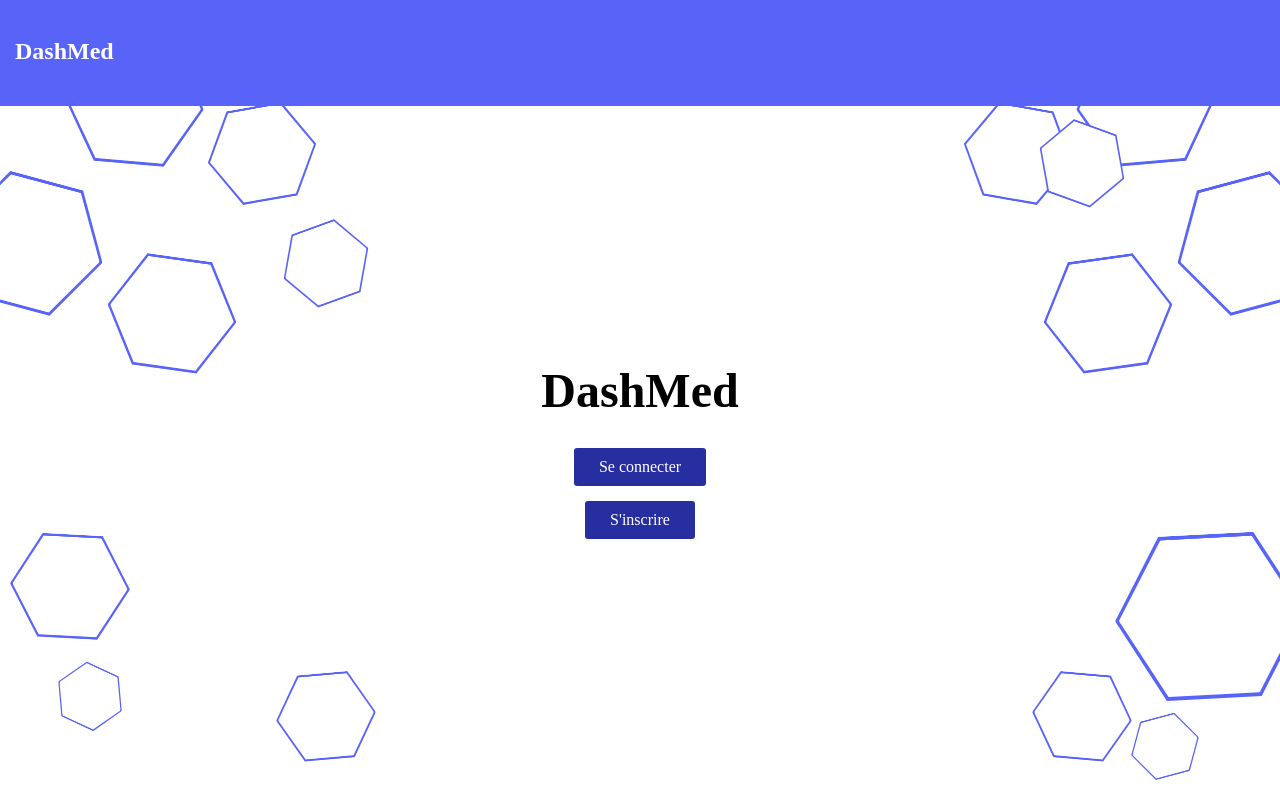
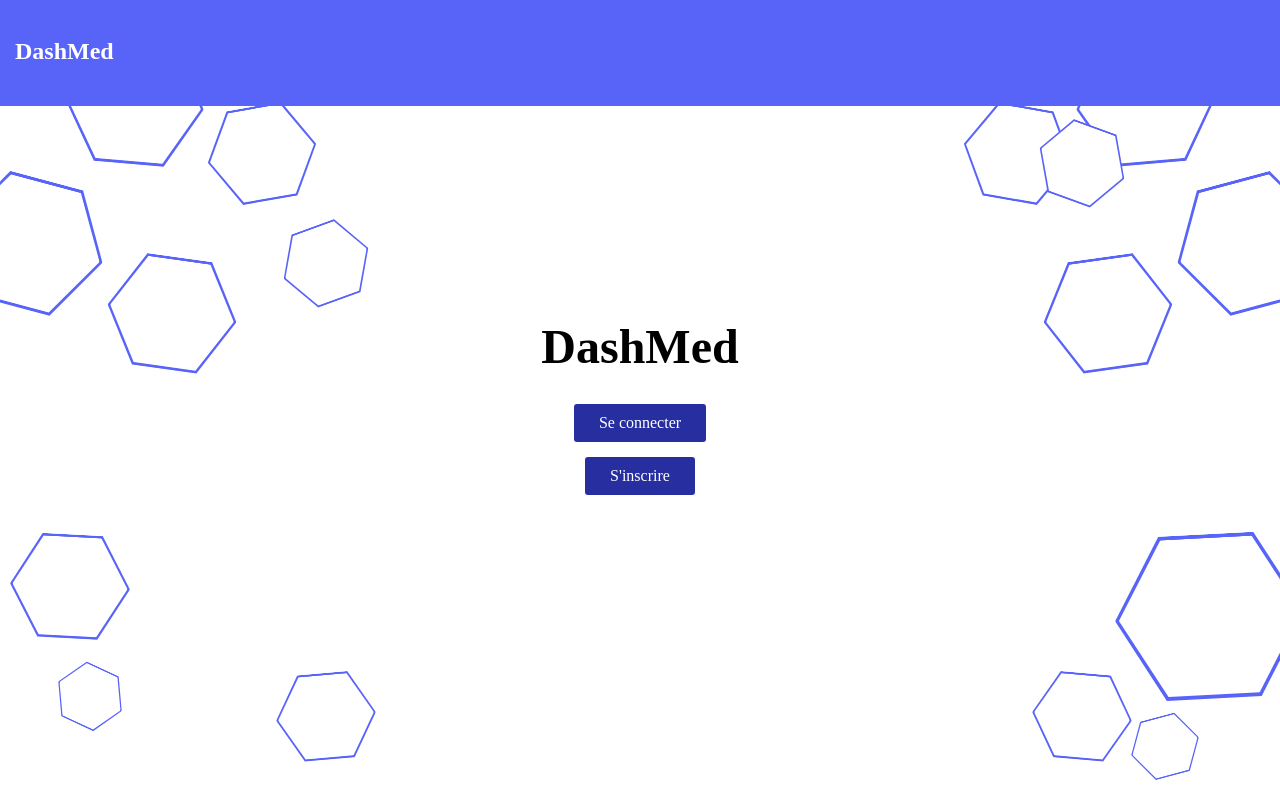
Before and after one commit to feyli/anderna, a PHP site: page / in a window 1280 px wide. Run offline with PHP 8.4, Linux system fonts and the light colour scheme.

Commit message:
movement of buttons and text according to changes in page size

```diff
--- a/_assets/includes/styles/styles.css
+++ b/_assets/includes/styles/styles.css
@@ -16,11 +16,14 @@ body {
 }
 
 main {
-    margin-top: 225px;
+    margin-top: 0;
     display: flex;
+    flex-direction: column;
     justify-content: center;
     align-items: center;
     text-align: center;
+
+    min-height: calc(84.5vh - 106px);
 }
 
 .container .name {
```
